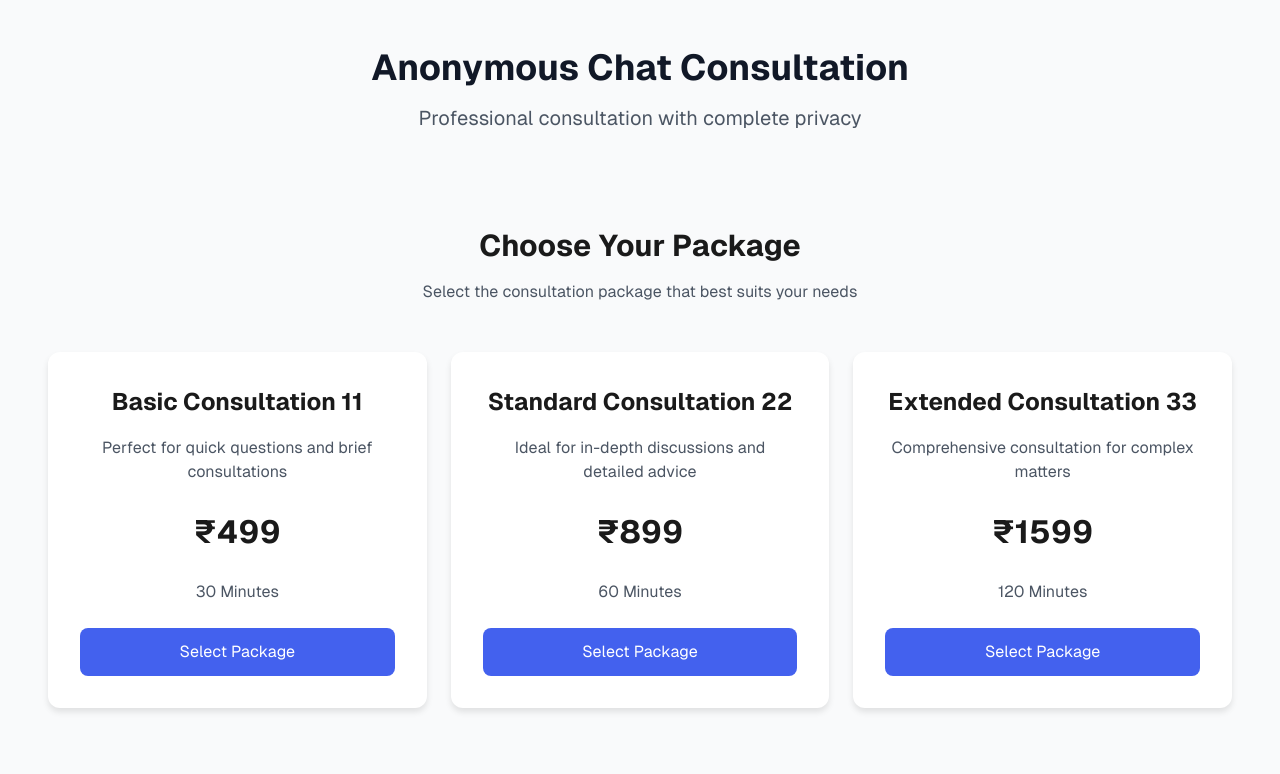
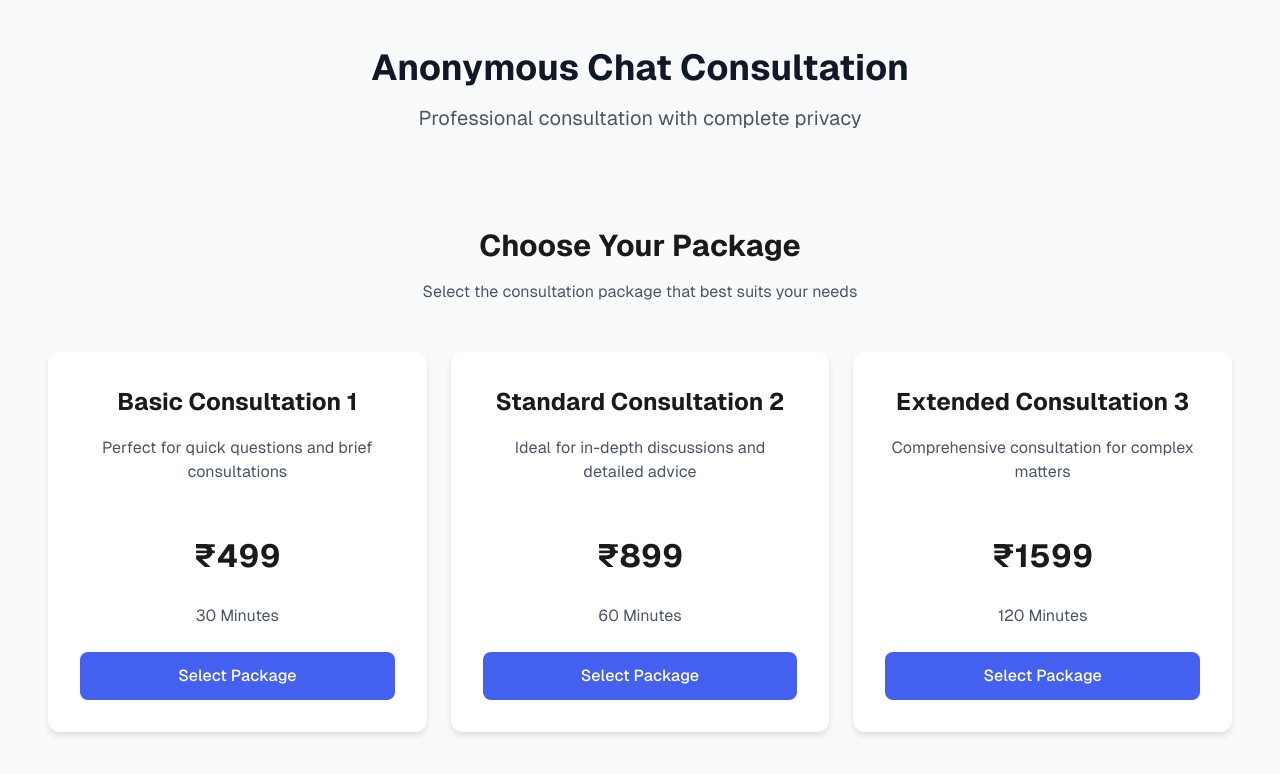
Before and after one commit to gijojohn/anonymousChat, a Next.js app: page / in a window 1280 px wide. Shown: the top 774 px of the page. Built offline with nearby package versions, Linux system fonts and the light colour scheme.

Commit message:
Fix font loading and component structure 3

```diff
--- a/src/app/page.tsx
+++ b/src/app/page.tsx
@@ -1,17 +1,16 @@
-// src/app/page.tsx
 'use client';
 
-import { PackagesSection } from "@/components/packages-section"
+import { PackagesSection } from "../components/packages-section";  // Update the path based on your file structure
 
 export default function Page() {
   return (
-    <main className="min-h-screen bg-gray-50 font-sans">
+    <main className="min-h-screen bg-gray-50 text-center">
       <div className="max-w-7xl mx-auto py-12 px-4 sm:px-6 lg:px-8">
         <div className="text-center mb-12">
-          <h1 className="text-4xl font-bold text-gray-900 mb-4">
+          <h1 className="text-4xl font-bold text-gray-900 mb-4 text-center">
             Anonymous Chat Consultation
           </h1>
-          <p className="text-xl text-gray-600">
+          <p className="text-xl text-gray-600 text-center">
             Professional consultation with complete privacy
           </p>
         </div>
--- a/src/components/packages-section.tsx
+++ b/src/components/packages-section.tsx
@@ -6,21 +6,21 @@ import React from 'react';
 const PACKAGES = [
   {
     id: 1,
-    title: 'Basic Consultation 11',
+    title: 'Basic Consultation 1',
     description: 'Perfect for quick questions and brief consultations',
     price: 499,
     duration: '30 Minutes',
   },
   {
     id: 2,
-    title: 'Standard Consultation 22',
+    title: 'Standard Consultation 2',
     description: 'Ideal for in-depth discussions and detailed advice',
     price: 899,
     duration: '60 Minutes',
   },
   {
     id: 3,
-    title: 'Extended Consultation 33',
+    title: 'Extended Consultation 3',
     description: 'Comprehensive consultation for complex matters',
     price: 1599,
     duration: '120 Minutes',
@@ -33,10 +33,10 @@ export function PackagesSection() {
   };
 
   return (
-    <section className="py-12 px-4">
+    <section className="py-12 px-4 text-center">
       <div className="text-center mb-12">
-        <h2 className="text-3xl font-bold mb-4">Choose Your Package</h2>
-        <p className="text-gray-600">
+        <h2 className="text-3xl font-bold mb-4 text-center">Choose Your Package</h2>
+        <p className="text-gray-600 text-center">
           Select the consultation package that best suits your needs
         </p>
       </div>
@@ -44,12 +44,12 @@ export function PackagesSection() {
       <div className="packages-grid">
         {PACKAGES.map((pkg) => (
           <div key={pkg.id} className="package-card">
-            <h3 className="package-title">{pkg.title}</h3>
-            <p className="package-description">{pkg.description}</p>
-            <div className="package-price">₹{pkg.price}</div>
-            <div className="package-duration">{pkg.duration}</div>
+            <h3 className="package-title text-center">{pkg.title}</h3>
+            <p className="package-description text-center">{pkg.description}</p>
+            <div className="package-price text-center">₹{pkg.price}</div>
+            <div className="package-duration text-center">{pkg.duration}</div>
             <button
-              className="package-button"
+              className="package-button text-center"
               onClick={() => handlePackageSelect(pkg.id)}
             >
               Select Package
--- a/src/components/packages.css
+++ b/src/components/packages.css
@@ -13,6 +13,9 @@
   box-shadow: 0 4px 6px rgba(0, 0, 0, 0.1);
   padding: 2rem;
   height: 100%;
+  display: flex;
+  flex-direction: column;
+  align-items: center;
   text-align: center;
 }
 
@@ -20,26 +23,30 @@
   font-size: 1.5rem;
   font-weight: 700;
   margin-bottom: 1rem;
-  font-family: var(--font-geist-sans);
+  text-align: center;
+  width: 100%;
 }
 
 .package-description {
   color: #4B5563;
   margin-bottom: 1.5rem;
-  font-family: var(--font-geist-sans);
+  text-align: center;
+  width: 100%;
 }
 
 .package-price {
   font-size: 2rem;
   font-weight: 700;
   margin: 1.5rem 0;
-  font-family: var(--font-geist-sans);
+  text-align: center;
+  width: 100%;
 }
 
 .package-duration {
   color: #4B5563;
   margin-bottom: 1.5rem;
-  font-family: var(--font-geist-sans);
+  text-align: center;
+  width: 100%;
 }
 
 .package-button {
@@ -51,11 +58,17 @@
   border: none;
   cursor: pointer;
   transition: background-color 0.3s ease;
-  font-family: var(--font-geist-sans);
+  text-align: center;
+  font-weight: 500;
 }
 
 .package-button:hover {
   background-color: #3730a3;
+}
+
+/* Force text alignment for all headings */
+h1, h2, h3, p {
+  text-align: center !important;
 }
 
 @media (max-width: 768px) {
```
Also changed, not shown: 1 other file (tests, documents, lock files or other folders).
